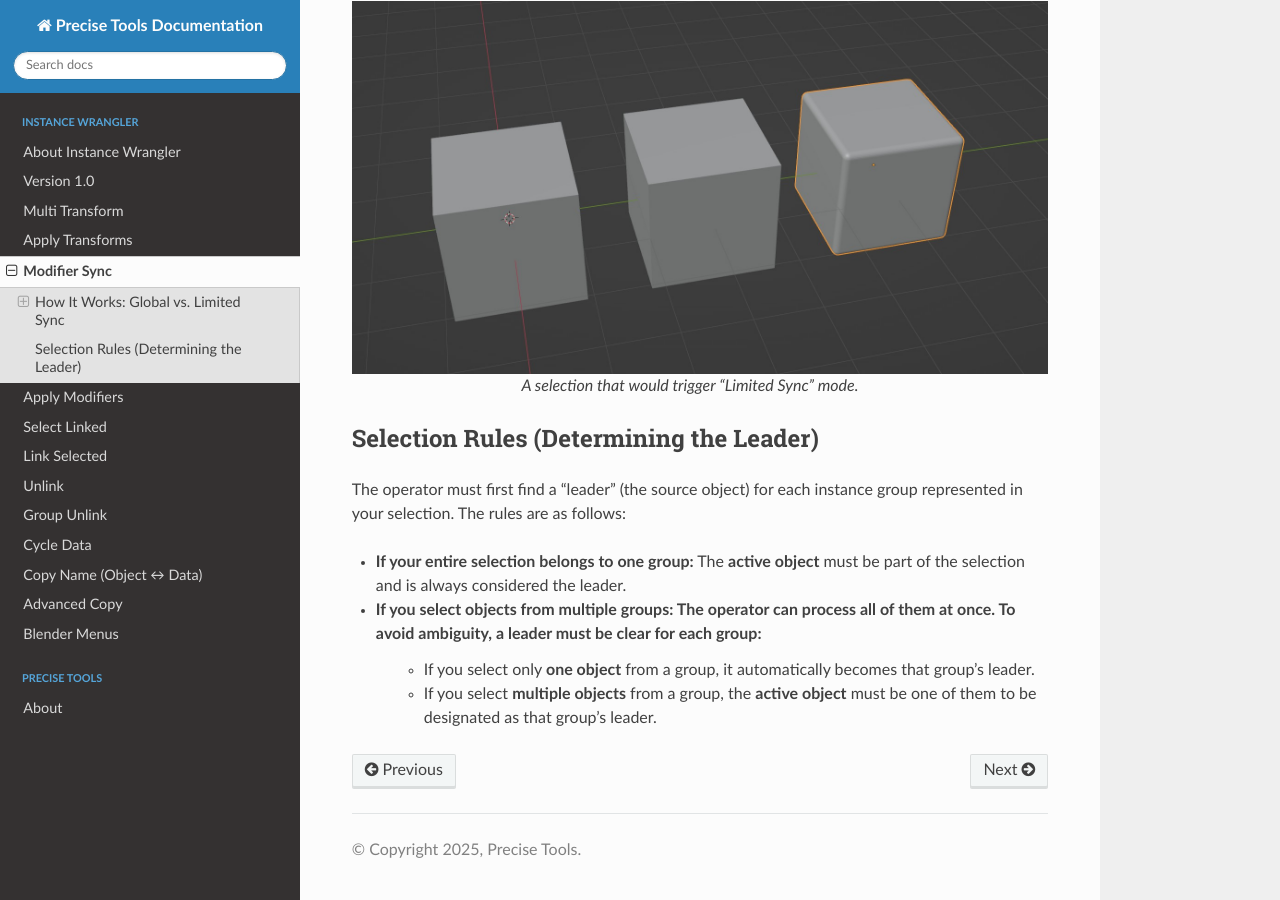
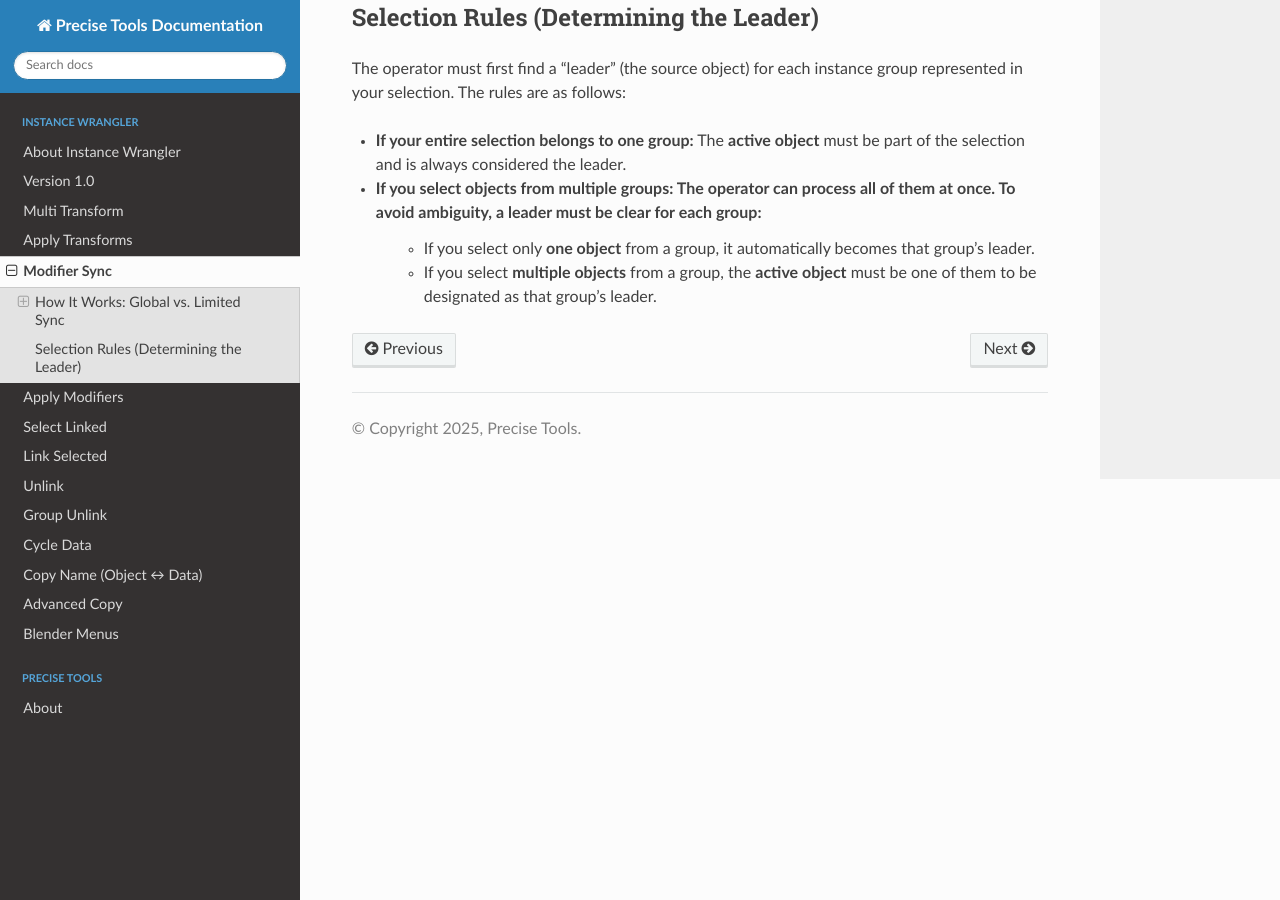
Before and after one commit to jb1981dev/Precise-Docs, a Sphinx documentation site: the page built from docs/source/instwrangler/modifiersync.rst, in a window 1280 px wide and 900 px high, scrolled down 843 px. Built offline with Sphinx 7.4.7 and the Read the Docs theme 3.1.0, drawn with Linux system fonts in a browser that asks for light colours.

Commit message:
Update modifiersync.rst

```diff
--- a/docs/source/instwrangler/modifiersync.rst
+++ b/docs/source/instwrangler/modifiersync.rst
@@ -29,12 +29,6 @@ A special, limited sync mode is triggered if your selection meets these specific
 
 When this condition is met, the sync is **limited to your selection**. The active object's modifiers will only be copied to the *other selected objects*, leaving any unselected instances of that group untouched. This is useful for creating a unique variation from a subset of instances.
 
-.. figure:: images/modifier_sync_active_object.jpg
-   :align: center
-   :alt: Three linked cubes selected with one active
-
-   A selection that would trigger "Limited Sync" mode.
-
 Selection Rules (Determining the Leader)
 ========================================
 
```
